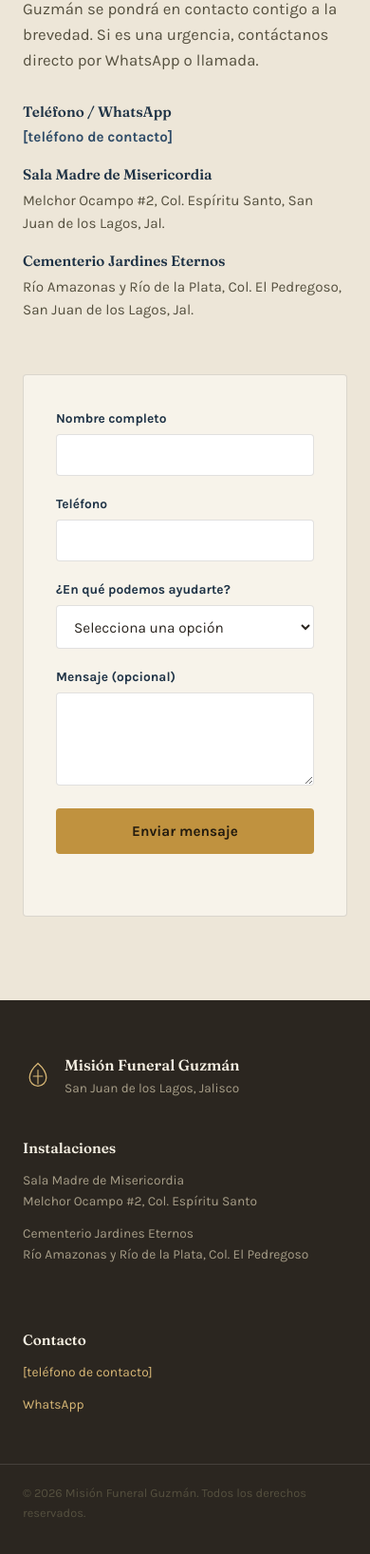
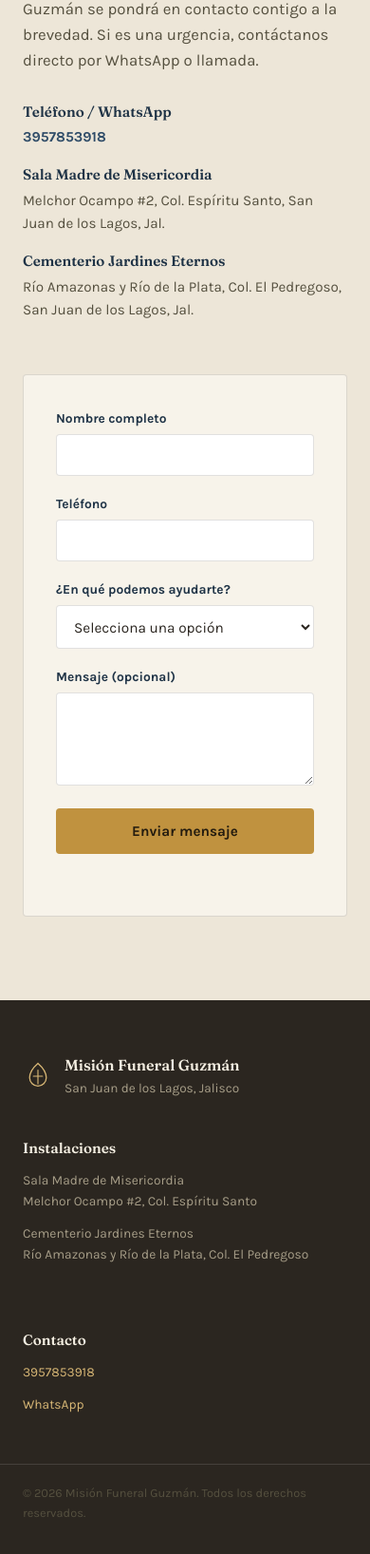
Before and after one commit to danygrgz/mision-funeral-guzman, a plain HTML site: page index.html in a window 390 px wide. Shown: the part 5709-7345 px from the top of the page at 95% size. Drawn offline with Linux system fonts and the light colour scheme.

Commit message:
Update contact phone number in index.html

```diff
--- a/index.html
+++ b/index.html
@@ -227,7 +227,7 @@
         <ul class="contact-list">
           <li>
             <strong>Teléfono / WhatsApp</strong>
-            <a href="tel:+5210000000000">[teléfono de contacto]</a>
+            <a href="tel:+5213957853918">3957853918</a>
           </li>
           <li>
             <strong>Sala Madre de Misericordia</strong>
@@ -294,7 +294,7 @@
       </div>
       <div>
         <h4>Contacto</h4>
-        <p><a href="tel:+5213957853918">[teléfono de contacto]</a></p>
+        <p><a href="tel:+5213957853918">3957853918</a></p>
         <p><a href="https://wa.me/5213951147446" target="_blank" rel="noopener">WhatsApp</a></p>
       </div>
     </div>
```
